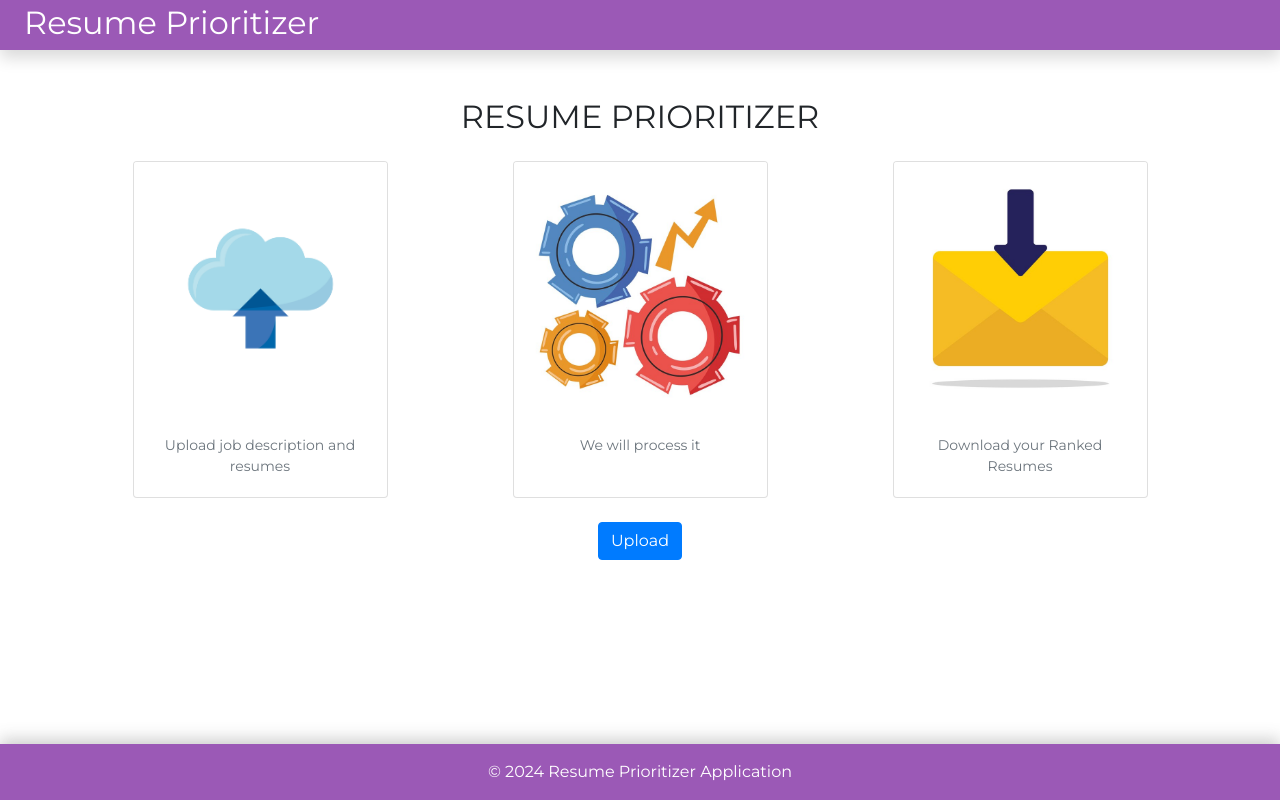
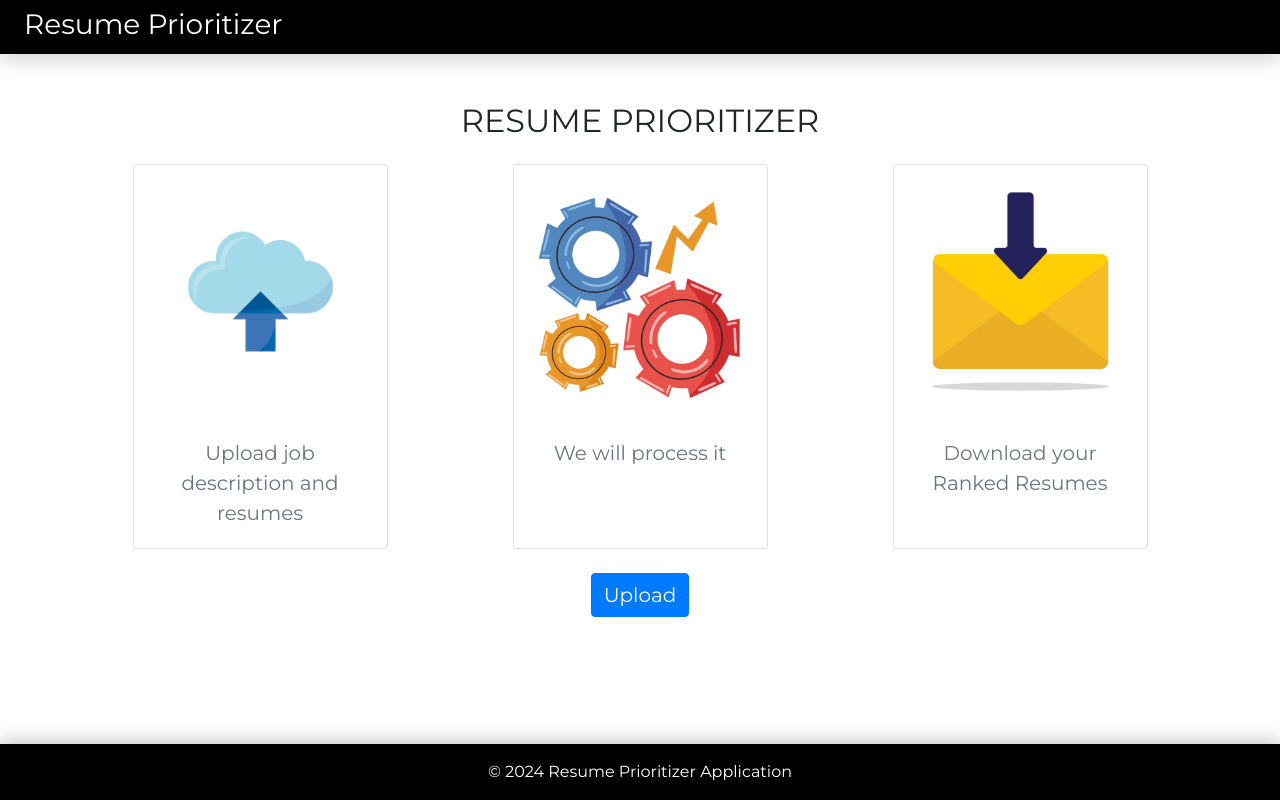
Before and after one commit to harsha123e/resume-prioritizer, a Django app: page / in a window 1280 px wide. Run offline with Django 5.2, Linux system fonts and the light colour scheme; some libraries are stand-ins or nearby versions.

Commit message:
Update font sizes

```diff
--- a/resume_parser/static/css/styles.css
+++ b/resume_parser/static/css/styles.css
@@ -5,7 +5,6 @@
 .card {
   transition: transform 0.3s ease, box-shadow 0.3s ease,
     background-color 0.3s ease;
-  border: none;
   display: flex;
   flex-direction: column;
 }
@@ -24,17 +23,22 @@
 }
 
 .card-text {
-  font-size: 0.875rem; /* Adjust as needed */
+  font-size: 1.25rem; /* Adjust as needed */
   color: #6c757d; /* Adjust text color */
+}
+
+.upload-button {
+  font-size: 1.25rem;
 }
 
 header,
 footer {
-  background-color: #9b59b6; /* Adjust the header and footer background color */
+  /* background-color: #9b59b6; Adjust the header and footer background color */
+  background-color: black;
 }
 
 .header-title {
-  font-size: 2rem;
+  font-size: 1.75rem;
 }
 
 body {
@@ -52,5 +56,5 @@ footer {
 }
 
 .footer-shadow {
-    box-shadow: 0 -5px 15px rgba(93, 92, 92, 0.3); /* Shadow for the top of the footer */
-  }
+  box-shadow: 0 -5px 15px rgba(93, 92, 92, 0.3); /* Shadow for the top of the footer */
+}
--- a/resume_parser/templates/index.html
+++ b/resume_parser/templates/index.html
@@ -5,7 +5,6 @@
     <meta charset="UTF-8" />
     <meta name="viewport" content="width=device-width, initial-scale=1.0" />
     <title>Resume Prioritizer</title>
-    <link rel="stylesheet" href="{% static 'css/styles.css' %}" />
     <link
       rel="shortcut icon"
       href="{% static 'favicons/favicon-16x16.ico' %}"
@@ -29,9 +28,10 @@
       href="https://fonts.googleapis.com/css2?family=Montserrat:wght@400;700&display=swap"
       rel="stylesheet"
     />
+    <link rel="stylesheet" href="{% static 'css/styles.css' %}" />
   </head>
   <body>
-    <header class="text-white py-1 shadow">
+    <header class="text-white py-2 shadow">
       <h1 class="ml-4 mb-1 header-title">Resume Prioritizer</h1>
     </header>
 
@@ -82,7 +82,7 @@
 
         <div class="text-center">
           <button
-            class="btn btn-primary mt-auto"
+            class="btn btn-primary mt-auto  upload-button"
             data-toggle="modal"
             data-target="#uploadModal"
           >
```
